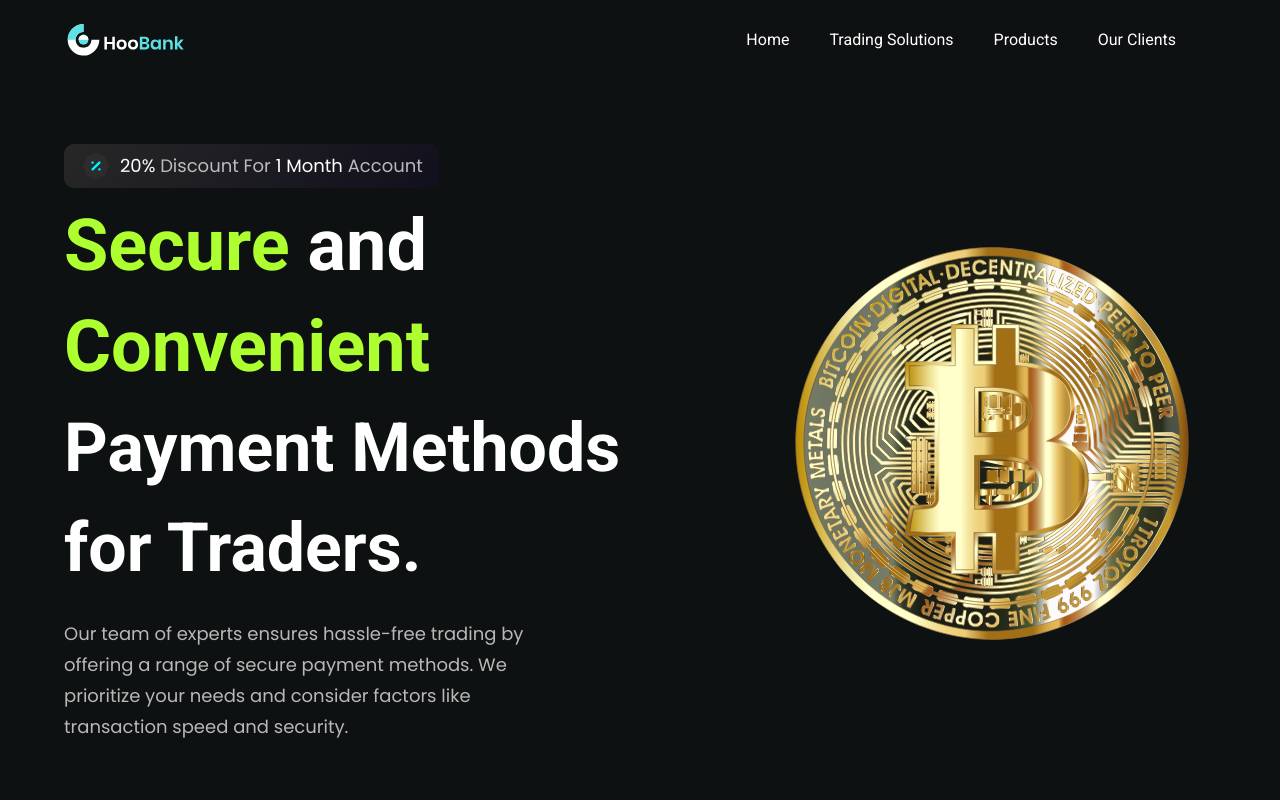
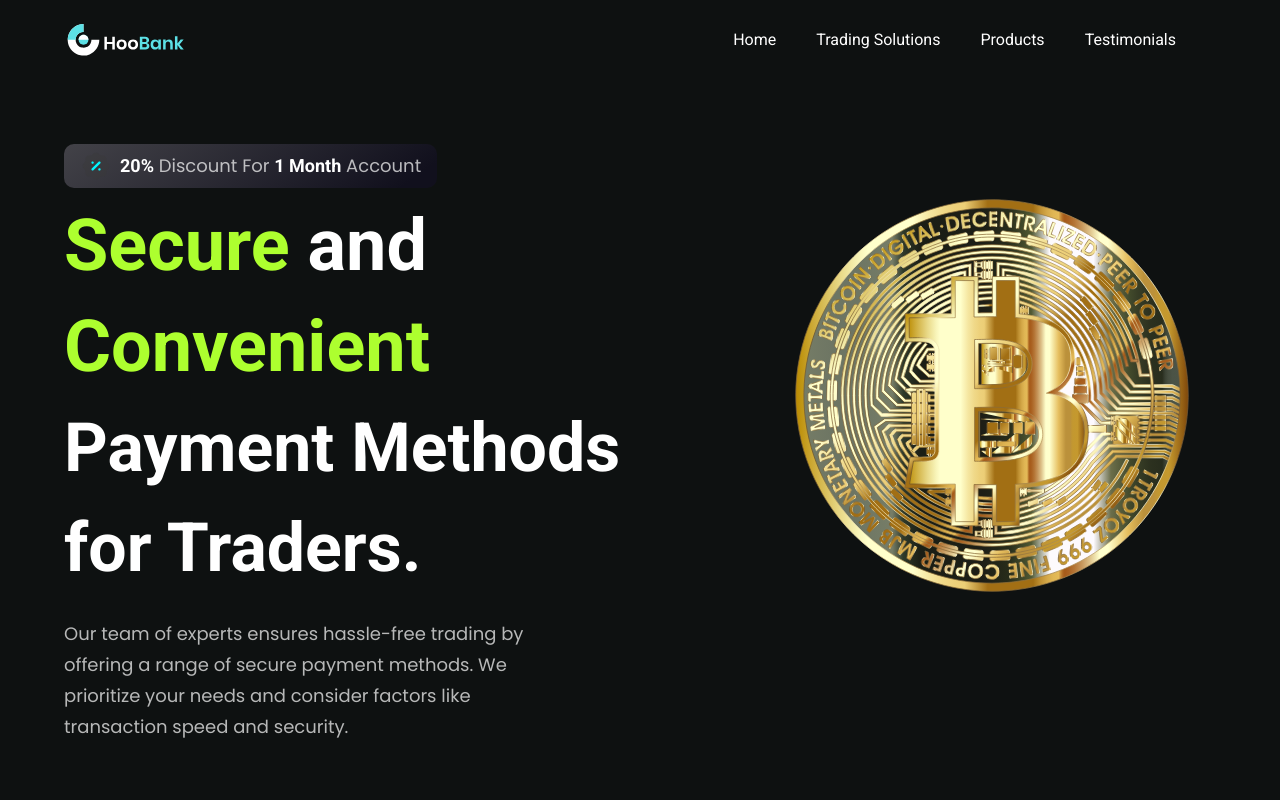
Before and after one commit to CovetingAphid3/Bank-Laning-Page, a React (Vite) app in the folder frontend/: page / in a window 1280 px wide. Shown: the top 800 px of the page. Built offline with nearby package versions, Linux system fonts and the light colour scheme.

Commit message:
update style

```diff
--- a/frontend/src/App.jsx
+++ b/frontend/src/App.jsx
@@ -1,38 +1,48 @@
-import React from 'react'
+import React from "react";
 import styles from "./style";
 
-import { Navbar, Hero, Stats, Business, Billing, CardDeal, Testimonials, Clients, CTA, Footer } from "./components"
+import {
+  Navbar,
+  Hero,
+  Stats,
+  Business,
+  Billing,
+  CardDeal,
+  Testimonials,
+  Clients,
+  CTA,
+  Footer,
+} from "./components";
 
 const App = () => {
   return (
-    <div className='bg-primary w-full overflow-hidden'>
+    <div className="bg-primary w-full overflow-hidden">
       <div className={`${styles.paddingX} ${styles.flexCenter}`}>
         <div className={`${styles.boxWidth}`}>
-          <Navbar/>
+          <Navbar />
         </div>
       </div>
 
       <div className={`bg-primary ${styles.flexStart}`}>
         <div className={`${styles.boxWidth}`}>
-          <Hero/>
+          <Hero />
         </div>
       </div>
 
       <div className={`bg-primary ${styles.paddingX} ${styles.flexStart}`}>
         <div className={`${styles.boxWidth}`}>
-          <Stats/>
-          <Business/>
-          <Billing/>
-          <CardDeal/>
-          <Testimonials/>
-          <Clients/>
-          <CTA/>
-          <Footer/>
+          <Clients />
+          <Stats />
+          <Business />
+          <Billing />
+          <CardDeal />
+          <Testimonials />
+          <CTA />
+          <Footer />
         </div>
       </div>
+    </div>
+  );
+};
 
-    </div>
-  )
-}
-
-export default App
+export default App;
--- a/frontend/src/components/Clients.jsx
+++ b/frontend/src/components/Clients.jsx
@@ -2,11 +2,18 @@
 import styles from "../style";
 
 const Clients = () => (
-  <section className={`${styles.flexCenter} my-4`}>
+  <section className={`${styles.flexCenter} my-2 rounded-xl bg-black-gradient ml-5`}>
     <div className={`${styles.flexCenter} flex-wrap w-full`}>
       {clients.map((client) => (
-        <div key={client.id} className={`flex-1 ${styles.flexCenter} sm:min-w-[192px] min-w-[120px] m-5`}>
-          <img src={client.logo} alt="client_logo" className="sm:w-[192px] w-[100px] object-contain" />
+        <div
+          key={client.id}
+          className={`flex-1 ${styles.flexCenter} sm:min-w-[192px] min-w-[120px] m-5`}
+        >
+          <img
+            src={client.logo}
+            alt="client_logo"
+            className="sm:w-[192px] w-[100px] object-contain"
+          />
         </div>
       ))}
     </div>
--- a/frontend/src/components/Hero.jsx
+++ b/frontend/src/components/Hero.jsx
@@ -1,42 +1,53 @@
 import styles from "../style";
-import { discount, robot,bitcoin, paypal,bank } from "../assets";
-import GetStarted from "./GetStarted";
-
+import { discount, bitcoin } from "../assets";
 
 const Hero = () => {
   return (
-    <section id="home" className={`flex md:flex-row flex-col ${styles.paddingY}`}>
-      <div className={`flex-1 ${styles.flexStart} flex-col xl:px-0 sm:px-16 px-6`}>
-        <div className="flex flex-row items-center py-[6px] px-4 bg-discount-gradient rounded-[10px] mb-2">
+    <section
+      id="home"
+      className={`flex md:flex-row flex-col ${styles.paddingY}`}
+    >
+      <div
+        className={`flex-1 ${styles.flexStart} flex-col xl:px-0 sm:px-16 px-6`}
+      >
+        <div className="flex flex-row items-center py-[6px] px-4 bg-black-gradient rounded-[10px] mb-2">
           <img src={discount} alt="discount" className="w-[32px] h-[32px]" />
           <p className={`${styles.paragraph} ml-2`}>
-            <span className="text-white">20%</span> Discount For{" "}
-            <span className="text-white">1 Month</span> Account
+            <span className="text-white font-bold font-roboto">20%</span>{" "}
+            Discount For{" "}
+            <span className="text-white font-bold font-roboto">1 Month</span>{" "}
+            Account
           </p>
         </div>
 
         <div className="flex flex-row justify-between items-center w-full">
           <h1 className="flex-1 font-roboto font-semibold ss:text-[72px] text-[52px] text-white ss:leading-[100.8px] leading-[75px]">
-          <span className="text-green">Secure</span> and <br className="sm:block hidden" />{" "}
+            <span className="text-green">Secure</span> and{" "}
+            <br className="sm:block hidden" />{" "}
             <span className="text-green">Convenient</span>{" "}
           </h1>
-
         </div>
 
         <h1 className="font-roboto font-semibold ss:text-[68px] text-[52px] text-white ss:leading-[100.8px] leading-[75px] w-full">
-         Payment Methods for Traders.
+          Payment Methods for Traders.
         </h1>
         <p className={`${styles.paragraph} max-w-[470px] mt-5`}>
-          Our team of experts ensures hassle-free trading by offering a range of secure payment methods.
-          We prioritize your needs and consider factors like transaction speed and security.
+          Our team of experts ensures hassle-free trading by offering a range of
+          secure payment methods. We prioritize your needs and consider factors
+          like transaction speed and security.
         </p>
       </div>
 
-      <div className={`flex-1 flex ${styles.flexCenter} md:my-0 my-10 relative flex-col`}>
-        <img src={bitcoin} alt="billing" className="w-[70%] h-[70%] relative z-[5]" />
-
+      <div
+        className={`flex-1 flex ${styles.flexCenter} md:my-0 my-10 relative flex-col`}
+      >
+        <a
+          href="#product"
+          className="bottom-10 w-[70%] h-[70%] relative z-[5] hover:bg-white rounded-full cursor-pointer transition-all duration-300 ease-in-out"
+        >
+          <img src={bitcoin} alt="billing" />
+        </a>
       </div>
-
     </section>
   );
 };
--- a/frontend/src/components/Navbar.jsx
+++ b/frontend/src/components/Navbar.jsx
@@ -17,6 +17,7 @@
             className={`font-roboto
             font-normal
             cursor-pointer
+            hover:text-crimson
              text-[16px] ${index === navLinks.length - 1 ? 'mr-0' : 'mr-10'} text-white mr-10`}
           >
             <a href={`#${nav.id}`}>{nav.title}</a>
@@ -36,7 +37,7 @@
             {navLinks.map((nav, index) => (
               <li key={nav.id}
                 className={`font-roboto
-            font-normal
+            font-bold
             cursor-pointer
              text-[16px] ${index === navLinks.length - 1 ? 'mr-0' : 'mb-4'} text-white mr-10`}
               >
--- a/frontend/src/components/Testimonials.jsx
+++ b/frontend/src/components/Testimonials.jsx
@@ -3,7 +3,7 @@
 import FeedbackCard from "./FeedbackCard";
 
 const Testimonials = () => (
-  <section id="clients" className={`${styles.paddingY} ${styles.flexCenter} flex-col relative `}>
+  <section id="clients" className={`${styles.paddingY} ${styles.flexCenter} flex-col relative bg-crimson-gradient pl-5 rounded-xl `}>
     <div className="w-full flex justify-between items-center md:flex-row flex-col sm:mb-16 mb-6 relative z-[1]">
       <h2 className={styles.heading2}>
         Trader Testimonials <br className="sm:block hidden" /> What Our Clients Say
--- a/frontend/src/constants/index.js
+++ b/frontend/src/constants/index.js
@@ -1,4 +1,21 @@
-import { people01, people02, people03, facebook, instagram, linkedin, twitter, airbnb, binance, coinbase, dropbox, send, shield, star } from "../assets";
+import {
+  nft,
+  bit,
+  people01,
+  people02,
+  people03,
+  facebook,
+  instagram,
+  linkedin,
+  twitter,
+  airbnb,
+  binance,
+  coinbase,
+  dropbox,
+  send,
+  shield,
+  star,
+} from "../assets";
 
 export const navLinks = [
   {
@@ -15,7 +32,7 @@
   },
   {
     id: "clients",
-    title: "Our Clients",
+    title: "Testimonials",
   },
 ];
 
@@ -179,7 +196,7 @@
 export const clients = [
   {
     id: "client-1",
-    logo: airbnb,
+    logo: bit,
   },
   {
     id: "client-2",
@@ -187,10 +204,10 @@
   },
   {
     id: "client-3",
-    logo: coinbase,
+    logo: nft,
   },
   {
     id: "client-4",
-    logo: dropbox,
+    logo: coinbase,
   },
 ];
--- a/frontend/src/index.css
+++ b/frontend/src/index.css
@@ -133,10 +133,13 @@
 
 .feedback-card {
   background: transparent;
+  transition: all;
+  transition-duration: 300ms;
 }
 
 .feedback-card:hover {
-  background: var(--black-gradient);
+  background: black;
+
 }
 
 .blue__gradient {
```
Also changed, not shown: frontend/src/assets/index.js (+7 -3 lines), frontend/src/assets/bitcoin-225080.svg (added), frontend/src/assets/nft-6825637.svg (added).
